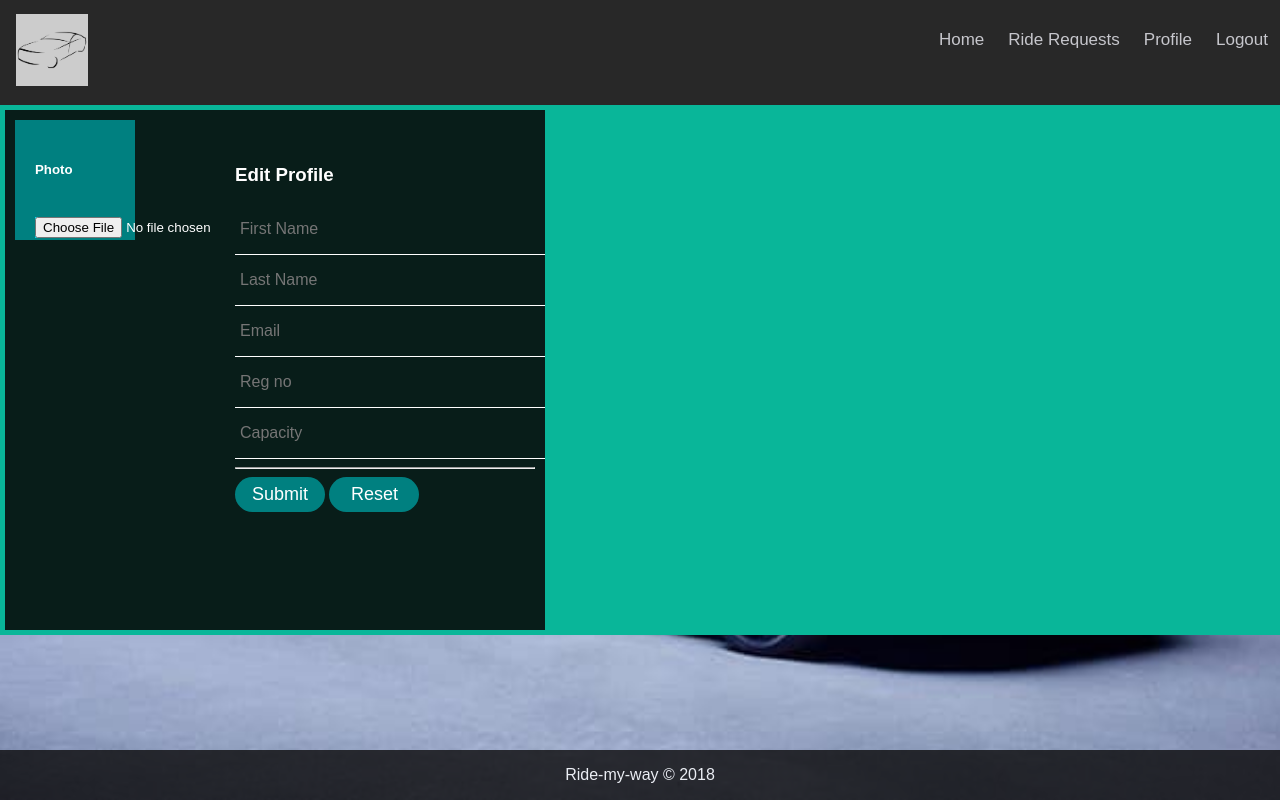
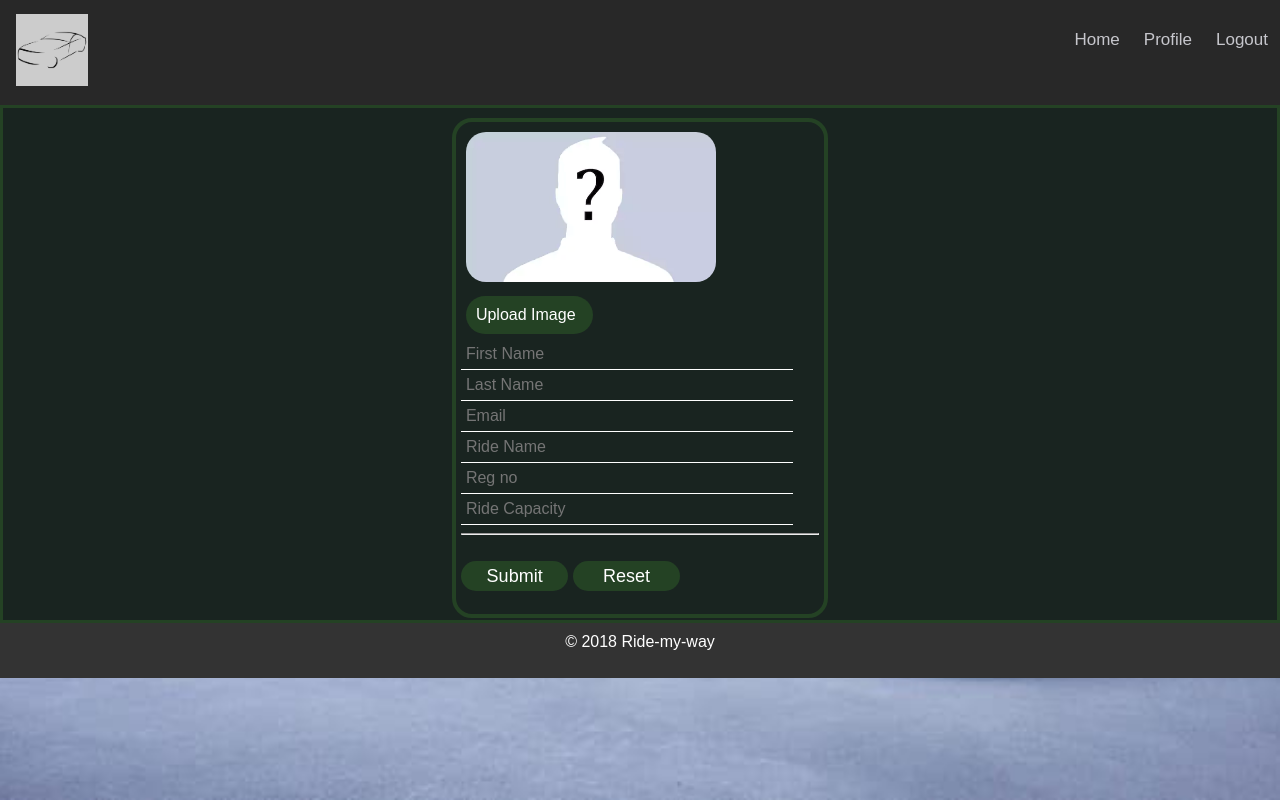
Before and after one commit to Ogollah/Ride-my-way, a Python web app: template UI/templates/edit-profile.html in a window 1280 px wide. Run offline with Jinja, Linux system fonts and the light colour scheme; the template is opened without the code that fills it, so the values that code supplies are empty.

Commit message:
Fix edit profile page to fit smaller screen

```diff
--- a/UI/static/styles/main.css
+++ b/UI/static/styles/main.css
@@ -281,6 +281,16 @@ input[type="password"] {
     background-color: #7fffd4;
     color: #000000;
 }
+.edit-form-input input {
+    border: none;
+    border-bottom: 1.5px solid #ffffff;
+    background: transparent;
+    height: 20px;
+    color: #ffffff;
+    font-size: 16px;
+    width: 90%;
+    padding: 5px;
+}
 
 #ride-img {
     margin: auto;
@@ -445,14 +455,16 @@ input[type="reset"] {
     padding:20px;
     background-color: #081d19;
 }
-.upload{
-    position: absolute;
-    top: 10px;
-    left: 10px;
-    width: 80px;
-    height: 80px;
-    padding:20px;
-    background-color: #008080;
+.edit-ride {
+    min-width: 300px;
+    height: 518px;
+    padding: 10px;
+    box-sizing: border-box;
+    margin: auto;
+    width: 100%;
+    border: 3px solid #244224;
+    background-color: #192420;
+    color: #000000;
 }
 .edit-form{
     position: absolute;
@@ -461,9 +473,43 @@ input[type="reset"] {
     width: 300px;
     height: 450px;
 }
-.upload form{
-    margin-top: 40px;
-    background-color: #00e1ff;
+.offer-details {
+    min-width: 300px;
+    height: 500px;
+    padding: 5px;
+    box-sizing: border-box;
+    margin: auto;
+    width: 30%;
+    border: 4px solid #244224;
+    color: #ece7e7;
+    border-radius: 20px;
+}
+
+.edit-form-input input[type="submit"],
+input[type="reset"] {
+    border: none;
+    outline: none;
+    height: 30px;
+    background: #244224;
+    color: #ffffff;
+    font-size: 18px;
+    border-radius: 20px;
+    width: 30%;
+    padding: 5px;
+}
+label {
+    padding: 10px;
+    background:#244224;
+    display: table;
+    color: #fff;
+    border-radius: 20px;
+    width: 30%;
+    height: 5px;
+    margin: 5px;
+}
+
+input[type="file"] {
+    display: none;
 }
 
 /*footer*/
@@ -478,3 +524,16 @@ input[type="reset"] {
     text-align: center;
     opacity: .8;
 }
+footer {
+    display: flex;
+    padding: 10px 5px;
+    background-color: #333333;
+    color: #fff;
+    text-align: center;
+    height: 35px;
+}
+
+footer p {
+    flex: 1;
+    margin: 0;
+}
--- a/UI/templates/edit-profile.html
+++ b/UI/templates/edit-profile.html
@@ -4,10 +4,11 @@
 <head>
     <meta charset="utf-8" />
     <meta http-equiv="X-UA-Compatible" content="IE=edge">
-    <title>Profile</title>
+    <title>Edit Profile</title>
     <meta name="viewport" content="width=device-width, initial-scale=1">
     <!--Core css link-->
     <link rel="stylesheet" type="text/css" media="screen" href="../static/styles/main.css" />
+    <script src="../static/js/main.js"></script>
 </head>
 
 <body>
@@ -17,42 +18,38 @@
             <img id="logo" src="../static/img/logo-4.png">
         </a>
         <a id="navbar-right" href="login.html">Logout</a>
-        <a id="navbar-right" href="#">Profile</a>
-        <a id="navbar-right" href="offer.html">Ride Requests</a>
+        <a id="navbar-right" href="profile.html">Profile</a>
         <a id="navbar-right" href="home.html">Home</a>
     </div>
 
-    <!--edit profile details-->
-    <div class="center-profile">
-        <div class="edit">
-        <div class="upload">
-            <h5>Photo</h5>
-            <form action="">
-                <input type="file" alt="Image" name="submit" />
-            </form>
-        </div>
-        <div class="edit-form">
-            <h3>Edit Profile</h3>
-            <form class="profile-form-input" action="#">
-                <input placeholder="First Name" type="text" required />
-                <input placeholder="Last Name" type="text" required />
-                <input placeholder="Email" type="email" required />
-                <input placeholder="Reg no" type="text" required />
-                <input placeholder="Capacity" type="number" required />
+    <!--Edit profile details-->
+    <div class="edit-ride">
+        <div class="offer-details">
+            <form class="edit-form-input" method="POST" , action="profile.html">
+                <img id="ride-img" src="../static/img/edit-profile.webp" />
+                <label id="#bb"> Upload Image
+                    <input type="file" id="File"   size="60" >
+                </label>
+                <input placeholder="First Name" type="text"/>
+                <input placeholder="Last Name" type="text"/>
+                <input placeholder="Email" type="email"/>
+                <input placeholder="Ride Name" type="text"/>
+                <input placeholder="Reg no" type="text"/>
+                <input placeholder="Ride Capacity" type="text"/>
                 <hr>
+                <br>
                 <input type="submit" />
                 <input type="reset" />
             </form>
-
         </div>
-       </div>
     </div>
 
-    <!--footer fixed-->
-    <div class="footer">
-        <p>Ride-my-way &copy; 2018</p>
-    </div>
-    <script language="JavaScript" src="../static/js/main.js" type="text/javascript"></script>
+    <!--footer-->
+    <footer>
+        <p>© 2018 Ride-my-way</p>
+
+    </footer>
+
 </body>
 
 </html>
--- a/UI/templates/ride.html
+++ b/UI/templates/ride.html
@@ -43,7 +43,7 @@
                     <b>Time:</b> 10:00AM</p>
                 <p>
                     <b>Cost:</b>KSH 5/KM</p>
-                <input type="submit" value="Request a Ride">
+                <a href="profile.html"><input type="submit" value="Request a Ride"></a>
         </form>
         </div>
 
```
Also changed, not shown: UI/static/img/edit-profile.webp (added).
